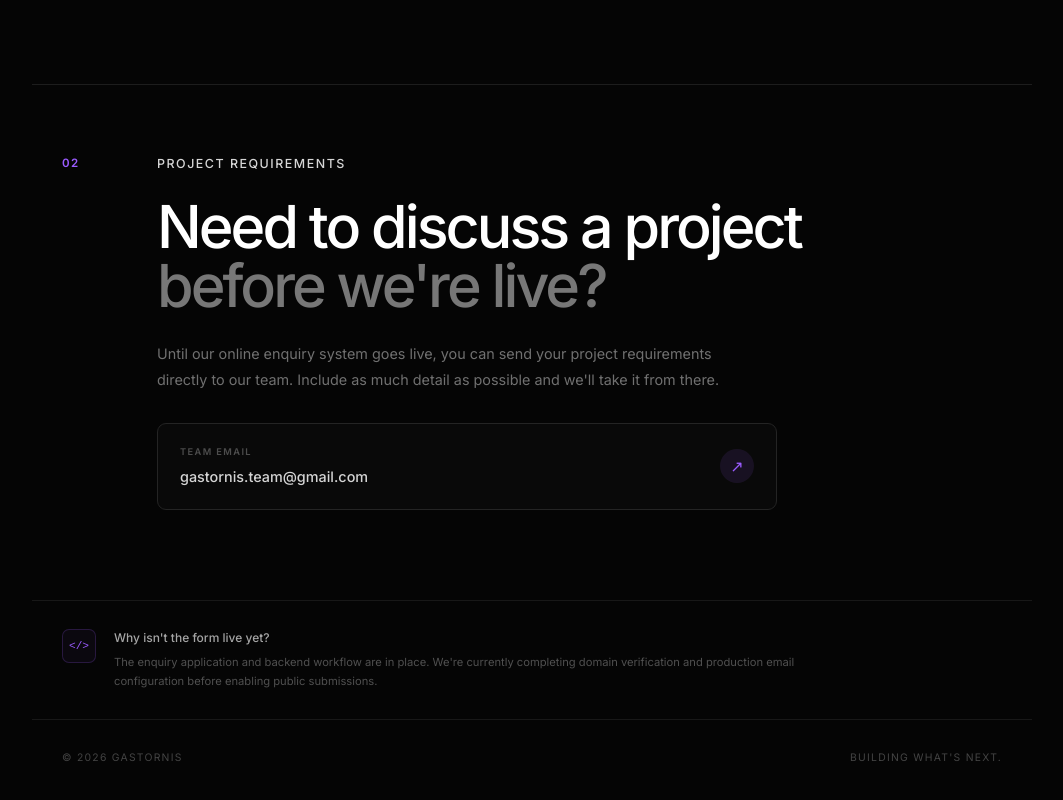
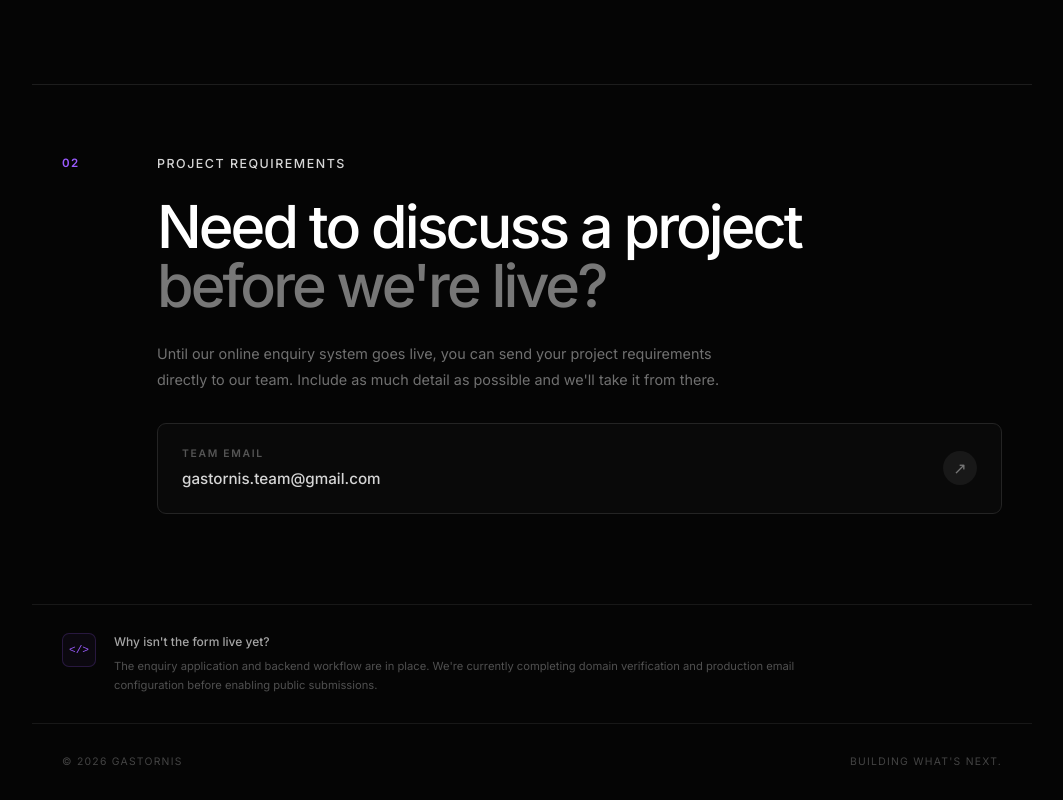
Before and after one commit to Aravindhan-M02/gastornis, a React (Vite) app in the folder frontend/: page /start-project in a window 1280 px wide. Shown: the part 1505-2305 px from the top of the page, without its empty margins (108-1171 px from the left). Built offline with nearby package versions, Linux system fonts and the light colour scheme.

Commit message:
Improve temporary project contact UI

```diff
--- a/frontend/src/pages/StartProject.css
+++ b/frontend/src/pages/StartProject.css
@@ -859,35 +859,30 @@
     line-height: 1.8;
 }
 
-
-/* ========================================
-   EMAIL CARD
+/* ========================================
+   PROJECT EMAIL CARD
 ======================================== */
 
 .project-email-card {
     display: flex;
-
     align-items: center;
     justify-content: space-between;
 
-    max-width: 620px;
+    width: 100%;
+    box-sizing: border-box;
 
     margin-top: 30px;
-
-    padding:
-        21px 22px;
-
-    border:
-        1px solid #242424;
-
+    padding: 22px 24px;
+
+    border: 1px solid #242424;
     border-radius: 9px;
 
-    background:
-        rgba(255, 255, 255, 0.018);
+    background: rgba(255, 255, 255, 0.018);
 
     color: #ffffff;
-
     text-decoration: none;
+
+    cursor: pointer;
 
     transition:
         border-color 0.3s ease,
@@ -897,49 +892,55 @@
 }
 
 .project-email-card:hover {
-    border-color:
-        rgba(155, 92, 255, 0.55);
-
-    background:
-        rgba(155, 92, 255, 0.045);
-
-    transform:
-        translateY(-3px);
+    border-color: rgba(155, 92, 255, 0.65);
+
+    background: rgba(155, 92, 255, 0.06);
+
+    transform: translateY(-3px);
 
     box-shadow:
         0 15px 40px
         rgba(155, 92, 255, 0.08);
 }
 
+
+/* EMAIL CONTENT */
+
 .email-card-content {
     display: flex;
-
     flex-direction: column;
 
-    gap: 8px;
+    gap: 7px;
 }
 
 .email-card-content span {
-    color: #4d4d4d;
-
-    font-size: 0.58rem;
-
+    color: #555555;
+
+    font-size: 0.65rem;
     font-weight: 600;
 
-    letter-spacing: 0.15em;
+    letter-spacing: 0.16em;
 }
 
 .email-card-content strong {
-    color: #d5d5d5;
-
-    font-size: 0.9rem;
-
+    color: #d6d6d6;
+
+    font-size: 0.95rem;
     font-weight: 500;
-}
+
+    transition:
+        color 0.3s ease;
+}
+
+.project-email-card:hover .email-card-content strong {
+    color: #ffffff;
+}
+
+
+/* EMAIL ARROW */
 
 .email-arrow {
-    display: inline-flex;
-
+    display: flex;
     align-items: center;
     justify-content: center;
 
@@ -948,25 +949,49 @@
 
     border-radius: 50%;
 
-    background:
-        rgba(155, 92, 255, 0.1);
-
-    color: #9b5cff;
+    background: rgba(255, 255, 255, 0.06);
+
+    color: #777777;
+
+    font-size: 16px;
 
     transition:
-        transform 0.3s ease,
-        background 0.3s ease;
+        color 0.3s ease,
+        background 0.3s ease,
+        transform 0.3s ease;
 }
 
 .project-email-card:hover .email-arrow {
-    transform:
-        translate(3px, -3px);
-
-    background:
-        rgba(155, 92, 255, 0.18);
-}
-
-
+    color: #ffffff;
+
+    background: rgba(155, 92, 255, 0.18);
+
+    transform: translate(3px, -3px);
+}
+
+
+/* ========================================
+   MOBILE
+======================================== */
+
+@media (max-width: 480px) {
+
+    .project-email-card {
+        padding: 18px;
+    }
+
+    .email-card-content strong {
+        font-size: 0.82rem;
+        word-break: break-word;
+    }
+
+    .email-arrow {
+        width: 30px;
+        height: 30px;
+
+        flex-shrink: 0;
+    }
+}
 /* ========================================
    TECHNICAL NOTE
 ======================================== */
```
